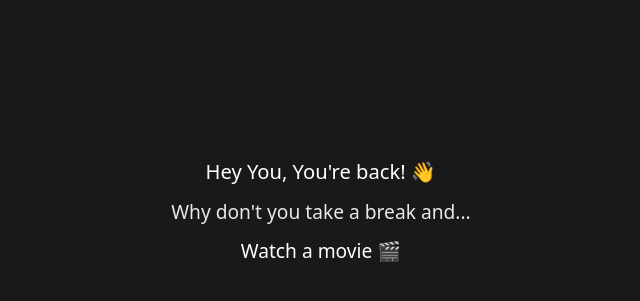
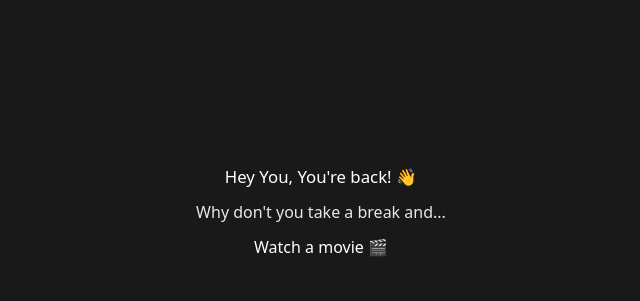
Before and after one commit to Onlysteeeven/Notion-HomeMessage, a plain HTML site: page index.html in a window 1280 px wide. Shown: the part 188-489 px from the top of the page, without its empty margins (319-959 px from the left). Drawn offline with Linux system fonts and the light colour scheme.

Commit message:
Update index.html

```diff
--- a/index.html
+++ b/index.html
@@ -16,8 +16,8 @@
         .message-container {
             padding: 2rem;
             color: white;
-            font-size: 1.2rem;
-            font-weight: 500;
+            font-size: 1.0rem;
+            font-weight: 400;
             text-align: center;
             max-width: 600px;
             animation: fadeIn 1s ease-in;
@@ -40,7 +40,7 @@
         }
 
         .activity {
-            min-height: 1.5em;
+            min-height: 1.2em;
         }
 
         @keyframes fadeIn {
```
